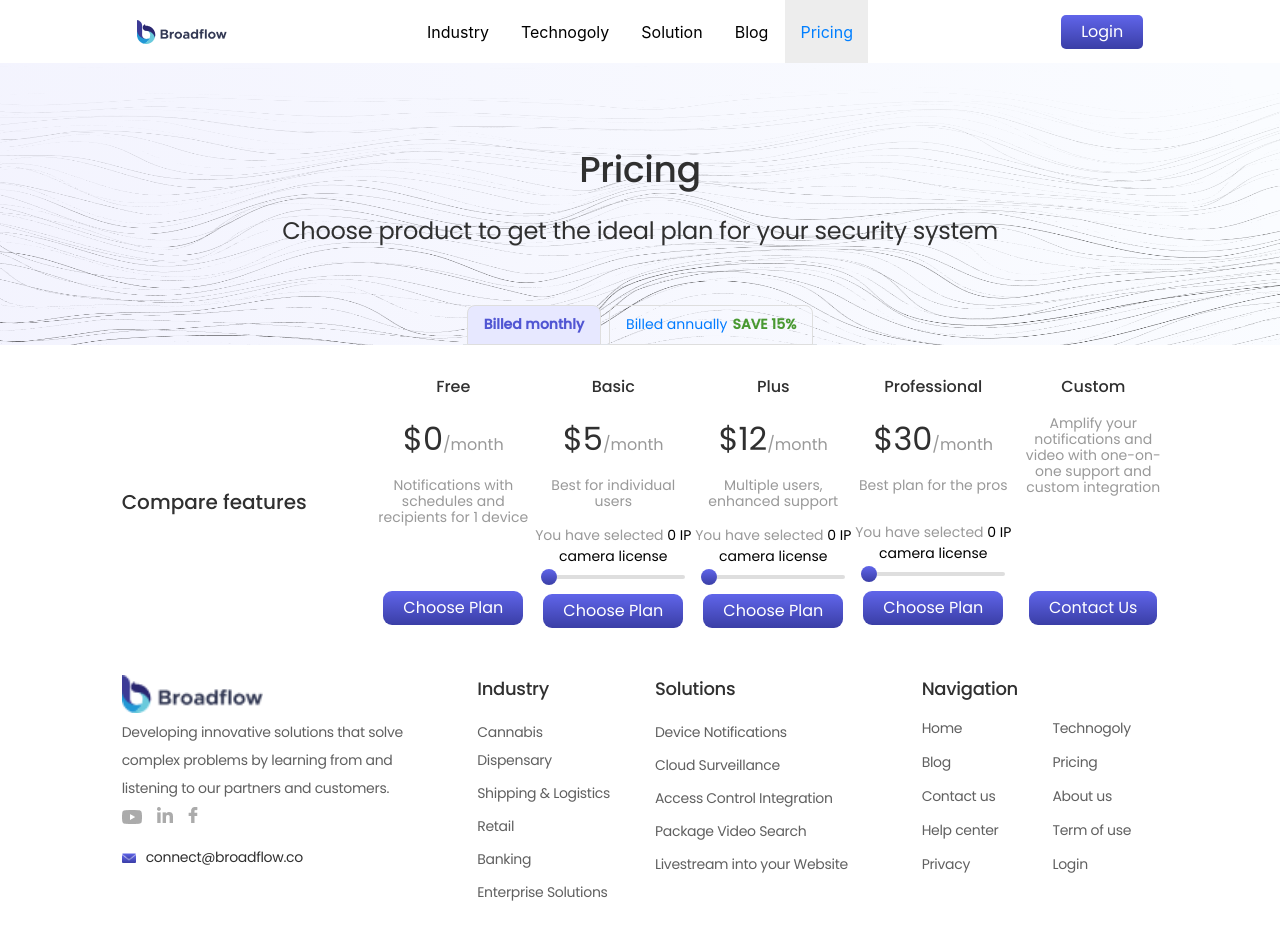
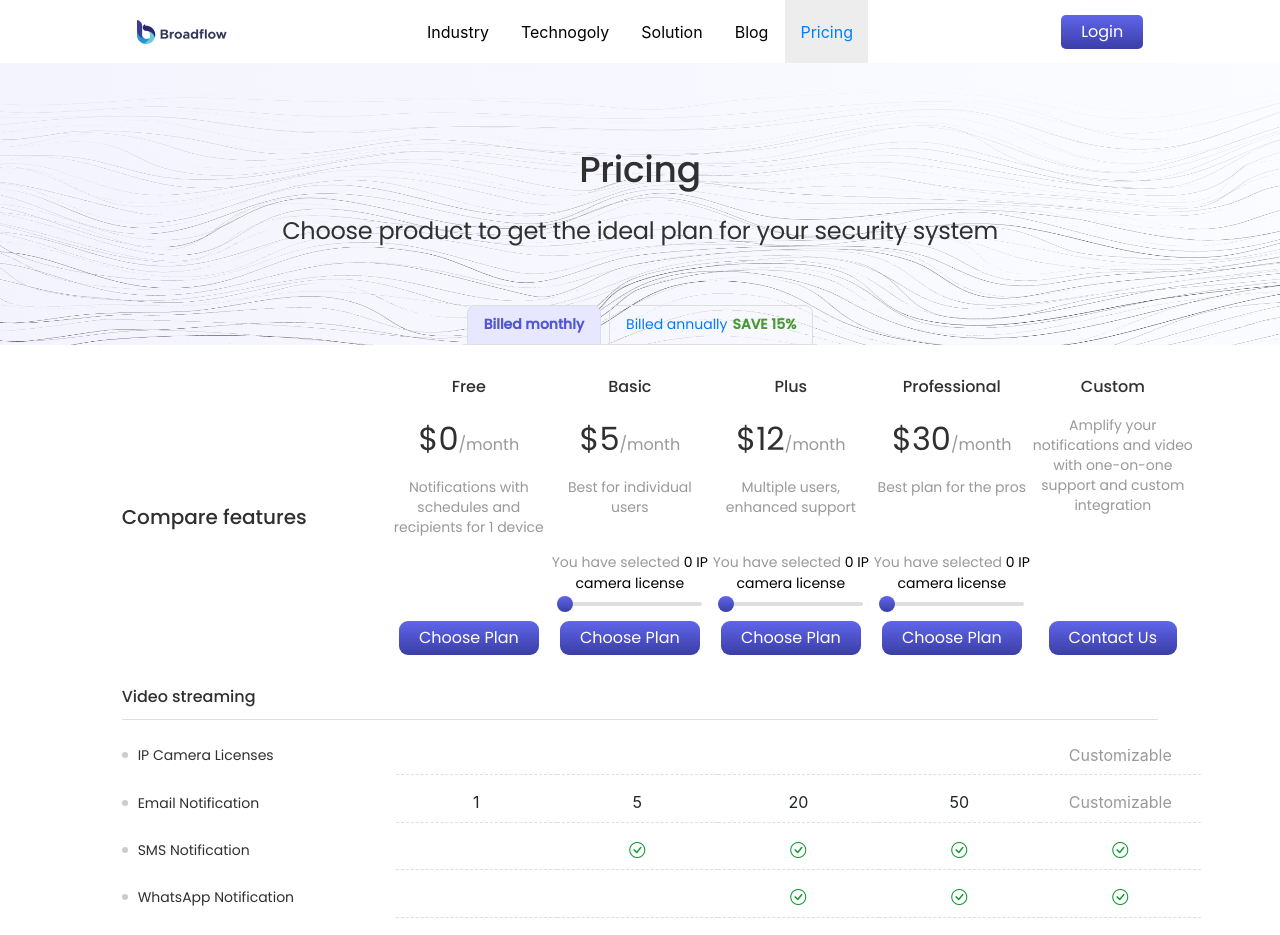
Before and after one commit to huynhnt6995/public-main-web-fiop, a Next.js app: page /pricing in a window 1280 px wide. Shown: the top 935 px of the page. Built offline with nearby package versions, Linux system fonts and the light colour scheme.

Commit message:
add video streaming

```diff
--- /dev/null
+++ b/@types/FeatureModel.ts
@@ -0,0 +1,12 @@
+export type FeatureValue =
+    | null
+    | number
+    | "Customizable"
+    | "Comming soon"
+    | "check";
+
+export interface FeatureModel {
+    name: string;
+    label?: string;
+    compare: FeatureValue[];
+}
--- a/components/PricingPage/PricingTab/BilledMonthlyTab/CompareFeatures.tsx
+++ b/components/PricingPage/PricingTab/BilledMonthlyTab/CompareFeatures.tsx
@@ -56,21 +56,10 @@ const Wrap = styled.div`
     display: flex;
     flex-direction: column;
     align-items: center;
-    height: 100%;
-    height: 250px;
+    height: 280px;
+    width: 20%;
+    min-width: 161px;
     margin-bottom: 20px;
-    @media (min-width: 350px) {
-        width: 100%;
-    }
-    @media (min-width: 576px) {
-        width: 50%;
-    }
-    @media (min-width: 992px) {
-        width: 33%;
-    }
-    @media (min-width: 1258px) {
-        width: 20%;
-    }
 `;
 
 const Title = styled.p`
@@ -100,7 +89,7 @@ const Month = styled.span`
 const Discription = styled.p`
     font-family: "Poppins";
     font-size: 14px;
-    line-height: 16px;
+    line-height: 20px;
     text-align: center;
     height: 100%;
     color: #999999;
--- /dev/null
+++ b/components/PricingPage/PricingTab/BilledMonthlyTab/VideoStream.tsx
@@ -0,0 +1,59 @@
+import React from "react";
+import { useTranslation } from "react-i18next";
+import styled from "styled-components";
+import { FeatureModel } from "../../../../@types/FeatureModel";
+import { PageLayout } from "../../../layout/PageLayout";
+import { FeatureItem } from "../FeatureItem";
+
+const features: FeatureModel[] = [
+    {
+        name: "pricing_page.ip_camera_licenses",
+        compare: [null, null, null, null, "Customizable"],
+    },
+    {
+        name: "pricing_page.email_notification",
+        compare: [1, 5, 20, 50, "Customizable"],
+    },
+    {
+        name: "pricing_page.sms_notification",
+        compare: [null, "check", "check", "check", "check"],
+    },
+    {
+        name: "pricing_page.whatsapp_notification",
+        compare: [null, null, "check", "check", "check"],
+    },
+    {
+        name: "pricing_page.multiple_schedules",
+        compare: [null, null, null, null, "check"],
+    },
+    {
+        name: "pricing_page.slack_notification",
+        compare: [null, null, "Comming soon", "Comming soon", "Comming soon"],
+    },
+    {
+        name: "pricing_page.microsoft_team_nofification",
+        compare: [null, null, null, "Comming soon", "Comming soon"],
+    },
+];
+
+export const VideoStream = () => {
+    const { t } = useTranslation();
+    return (
+        <PageLayout>
+            <Title>{t("pricing_page.video_streaming")}</Title>
+            {features.map((feature) => (
+                <FeatureItem feature={feature} key={feature.name} />
+            ))}
+        </PageLayout>
+    );
+};
+
+const Title = styled.p`
+    font-family: "Poppins";
+    font-weight: 500;
+    font-size: 16px;
+    line-height: 24px;
+    padding: 10px 0px;
+    color: #303030;
+    border-bottom: 1px solid #dedede;
+`;
--- a/components/PricingPage/PricingTab/BilledMonthlyTab/index.tsx
+++ b/components/PricingPage/PricingTab/BilledMonthlyTab/index.tsx
@@ -59,7 +59,7 @@ export const BilledMonthlyTab = () => {
                     <Title>{t("pricing_page.compare_features")}</Title>
                 </div>
                 <div className="col-9">
-                    <div className="row">
+                    <div className="d-flex">
                         {compareFeatures.map((feature) => (
                             <CompareFeatures
                                 feature={feature}
--- /dev/null
+++ b/components/PricingPage/PricingTab/FeatureItem.tsx
@@ -0,0 +1,73 @@
+import React, { ReactNode } from "react";
+import { useTranslation } from "react-i18next";
+import styled from "styled-components";
+import { FeatureModel, FeatureValue } from "../../../@types/FeatureModel";
+
+interface Props {
+    feature: FeatureModel;
+}
+
+export const FeatureItem = ({ feature }: Props) => {
+    const featureLabel = (value: FeatureValue): ReactNode => {
+        if (value === "check") {
+            return (
+                <FeatureLabel>
+                    <i
+                        className="bi bi-check-circle"
+                        style={{ color: "#0B9830" }}
+                    ></i>
+                </FeatureLabel>
+            );
+        } else if (value === "Comming soon" || value === "Customizable") {
+            return (
+                <FeatureLabel style={{ color: "#999" }}>{value}</FeatureLabel>
+            );
+        } else {
+            return <FeatureLabel>{value}</FeatureLabel>;
+        }
+    };
+    const { t } = useTranslation();
+    return (
+        <div className="d-flex w-100">
+            <div className="col-3 align-self-center" style={{ paddingLeft: 0 }}>
+                <FeatureName>
+                    <label
+                        style={{
+                            width: 6,
+                            height: 6,
+                            backgroundColor: "#999",
+                            opacity: 0.5,
+                            borderRadius: 3,
+                            marginRight: 10,
+                            marginTop: 7,
+                            marginLeft: 0,
+                        }}
+                    ></label>
+                    {t(feature.name)}
+                </FeatureName>
+            </div>
+            <div className="col-9">
+                <div className="d-flex">
+                    {feature.compare.map((item) => featureLabel(item))}
+                </div>
+            </div>
+        </div>
+    );
+};
+
+const FeatureName = styled.label`
+    font-family: "Poppins";
+    font-size: 14px;
+    line-height: 21px;
+    color: #303030;
+    display: flex;
+    align-items: center;
+`;
+
+const FeatureLabel = styled.label`
+    border-bottom: 1px dashed #dedede;
+    width: 20%;
+    text-align: center;
+    line-height: 2.4;
+    min-width: 161px;
+`;
--- a/pages/pricing.tsx
+++ b/pages/pricing.tsx
@@ -1,12 +1,14 @@
 import React from "react";
 import { PricingTab } from "../components/PricingPage/PricingTab";
 import { PricingHeader } from "../components/PricingPage/PricingHeader";
+import { VideoStream } from "../components/PricingPage/PricingTab/BilledMonthlyTab/VideoStream";
 
 const Pricing = () => {
     return (
         <div>
             <PricingHeader />
             <PricingTab />
+            <VideoStream />
         </div>
     );
 };
--- a/static/locales/en.json
+++ b/static/locales/en.json
@@ -247,6 +247,15 @@
         "best_plan": "Best plan for the pros",
         "amplify": "Amplify your notifications and video with one-on-one support and custom integration",
         "select_ip": "You have selected",
-        "ip": "IP camera license"
+        "ip": "IP camera license",
+        "video_streaming": "Video streaming",
+        "ip_camera_licenses": "IP Camera Licenses",
+        "email_notification": "Email Notification",
+        "sms_notification": "SMS Notification",
+        "whatsapp_notification": "WhatsApp Notification",
+        "multiple_schedules": "Multiple Schedules",
+        "slack_notification": "Slack Notification",
+        "microsoft_team_nofification": "Microsoft Notification",
+        "": ""
     }
 }
```
